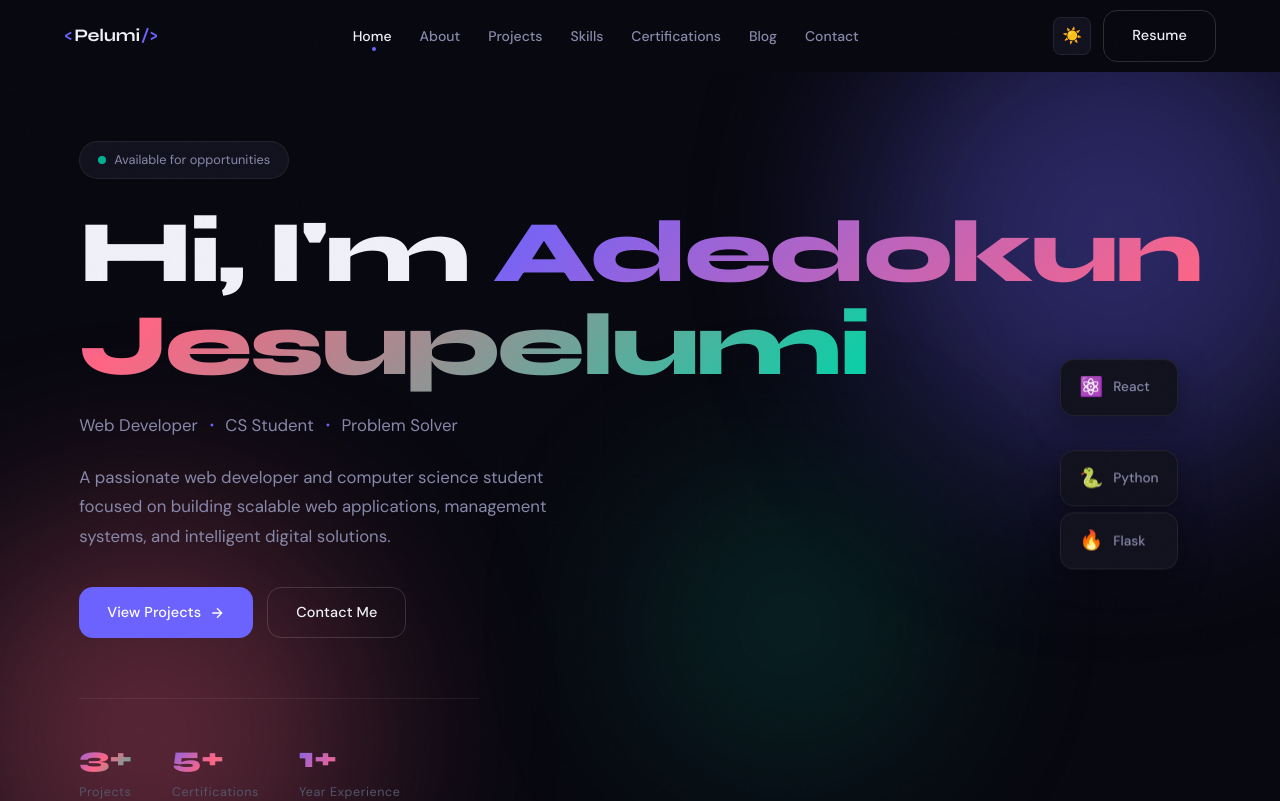
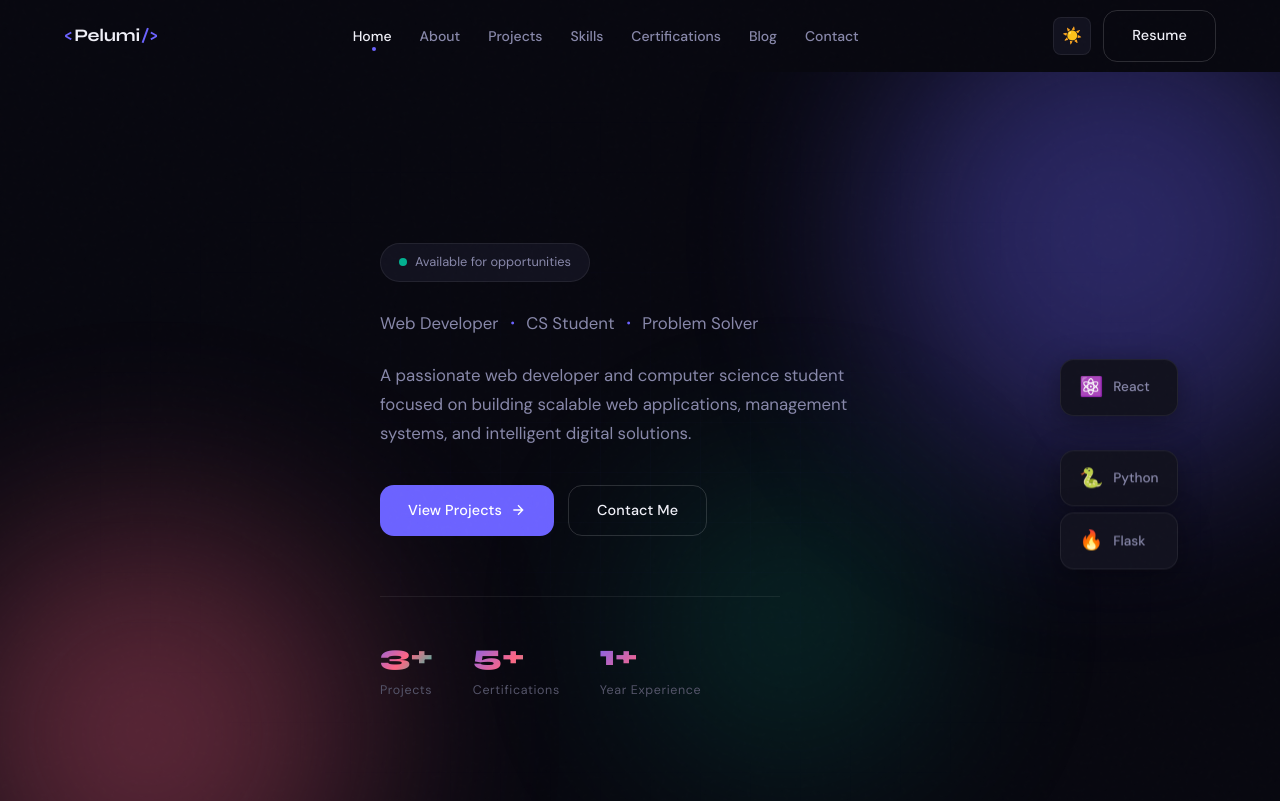
Before and after one commit to Pluhmee/My-Portfolio, a React (Create React App) app: page / in a window 1280 px wide. Shown: the top 801 px of the page. Built offline with nearby package versions, Linux system fonts and the light colour scheme.

Commit message:
made changes to home.jsx

```diff
--- a/package.json
+++ b/package.json
@@ -10,7 +10,8 @@
     "react-icons": "^5.0.0",
     "react-markdown": "^9.0.0",
     "react-router-dom": "^6.21.0",
-    "react-scripts": "5.0.1"
+    "react-scripts": "5.0.1",
+    "typewriter-effect": "^2.22.0"
   },
   "scripts": {
     "start": "react-scripts start",
--- a/src/pages/Home.css
+++ b/src/pages/Home.css
@@ -423,3 +423,20 @@
     padding: 6px 14px;
   }
 }
+
+.typewriter-wrapper {
+  display: inline;
+}
+
+.typewriter-cursor {
+  font-weight: 300;
+  font-size: 0.85em;
+  color: var(--accent-primary);
+  animation: blink 1s step-end infinite;
+  margin-left: 2px;
+}
+
+@keyframes blink {
+  0%, 100% { opacity: 1; }
+  50%       { opacity: 0; }
+}
--- a/src/pages/Home.jsx
+++ b/src/pages/Home.jsx
@@ -1,6 +1,7 @@
 import React from "react";
 import { Link } from "react-router-dom";
 import { motion } from "framer-motion";
+import Typewriter from "typewriter-effect";
 import { ownerInfo, projects, skills } from "../data/portfolio";
 import ProjectCard from "../components/ProjectCard";
 import "./Home.css";
@@ -37,19 +38,7 @@ const Home = () => {
             Available for opportunities
           </motion.div>
 
-          <motion.h1
-            className="hero-title"
-            initial={{ opacity: 0, y: 30 }}
-            animate={{ opacity: 1, y: 0 }}
-            transition={{ duration: 0.7, delay: 0.2 }}
-          >
-            Hi, I'm{" "}
-            <span className="gradient-text">
-              Adedokun
-              <br />
-              Jesupelumi
-            </span>
-          </motion.h1>
+
 
           <motion.div
             className="hero-role"
```
Also changed, not shown: 1 other file (tests, documents, lock files or other folders).
